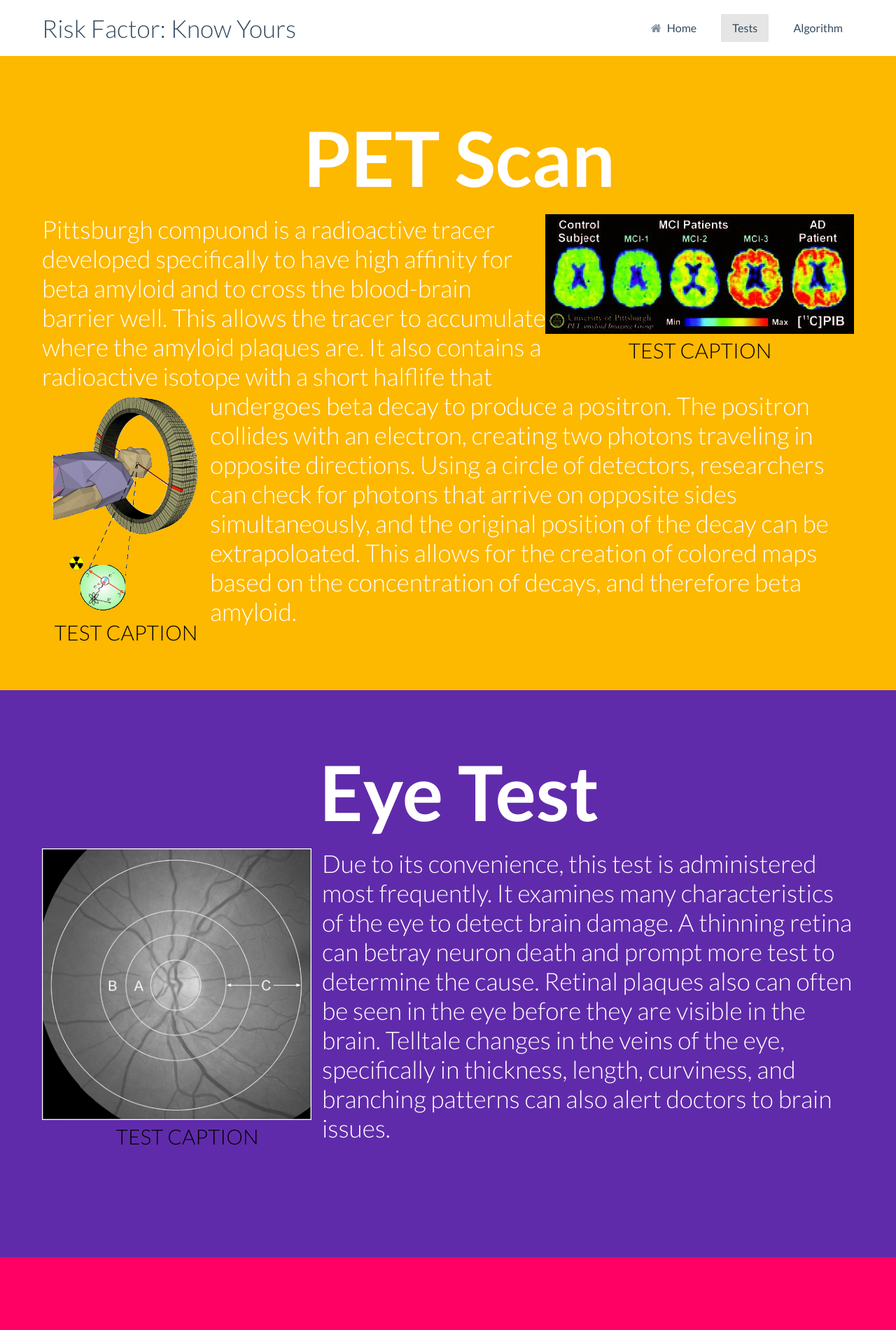
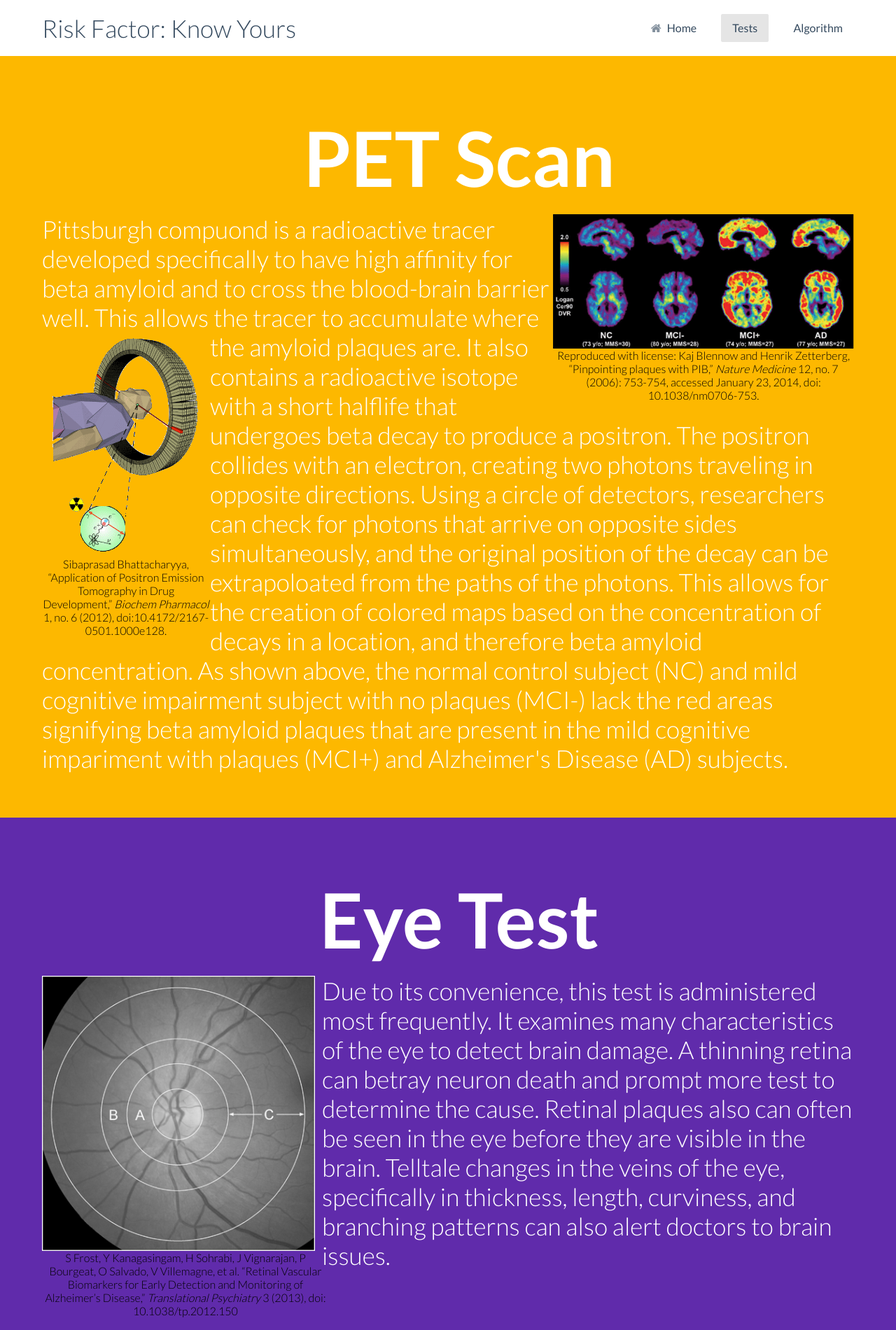
Before and after one commit to JJW5432/alzheimers.github.io, a Jekyll site: the page built from tests/index.html, in a window 1280 px wide. Shown: the top 1900 px of the page at 70% size. Built offline with Jekyll 4.4.1, drawn with Linux system fonts in a browser that asks for light colours; some of the changed text lies outside the part shown.

Commit message:
captions

```diff
--- a/assets/stylesheets/site.css
+++ b/assets/stylesheets/site.css
@@ -4,10 +4,22 @@
 
 header {
 	line-height: 3em;
+
+}
+
+figure {
+        display: inline-block;
+        text-align: center;
+        padding: 5px;
+        font-size: 16px;
+        color: black;
 }
 
 figcaption{
-	display:inline;
+        color: black;
+        display:inline;
+        font-size: 1em;
+        margin: 10px 0 0 0;
 }
 
 a#home:hover{
--- a/assets/stylesheets/tests.css
+++ b/assets/stylesheets/tests.css
@@ -25,19 +25,3 @@ h1{
 #blood img {
 	width: 400px;
 }
-
-a, figure {
-    display: inline-block;
-}
-
-figure {
-	text-align: center;
-}
-figcaption {
-    margin: 10px 0 0 0;
-    color:black;
-    font-size: 85%;
-}
-figure {
-    padding: 5px;
-}
--- a/tests/index.html
+++ b/tests/index.html
@@ -11,17 +11,23 @@ title: Tests
   <div class='row'>
     <div class='column_12'>
       <h2>
-        <figure style='float:right; width: 440px; text-align:center'>
-          <img align='right' alt='pet-scan' src='{{ site.baseurl }}/assets/images/pet.png' style='padding-left:15px' title='pet-scan'>
-          <figcaption>TEST CAPTION</figcaption>
+        <figure style='float:right; width: 430px; text-align:center'>
+          <img align='right' alt='pet-scan' src='{{ site.baseurl }}/assets/images/pet.gif' style='margin-left:15px; width: 430px;' title='pet-scan'>
+          <figcaption>
+            Reproduced with license: Kaj Blennow and Henrik Zetterberg, &ldquo;Pinpointing plaques with PIB,&rdquo;
+            <span class='text italic'>Nature Medicine</span>
+            12, no. 7 (2006): 753-754, accessed January 23, 2014, doi: 10.1038/nm0706-753.
+          </figcaption>
         </figure>
-        Pittsburgh compuond is a radioactive tracer developed specifically to have high affinity for beta amyloid and to cross the blood-brain barrier well. This allows the tracer to accumulate where the amyloid plaques are.
-        It also contains a radioactive isotope with a short halflife that undergoes beta decay to produce a positron.
+        Pittsburgh compuond is a radioactive tracer developed specifically to have high affinity for beta amyloid and to cross the blood-brain barrier well. This allows the tracer to accumulate
         <figure style='float:left; width: 240px; text-align:center'>
           <img align='left' alt='pet-machine' src='{{ site.baseurl }}/assets/images/pet-machine.gif' style='padding-left:15px;' title='pet-machine'>
-          <figcaption>TEST CAPTION</figcaption>
+          <figcaption></figcaption>
+          Sibaprasad Bhattacharyya, &ldquo;Application of Positron Emission Tomography in Drug Development,&rdquo;
+          <span class='text italic'>Biochem Pharmacol</span>
+          1, no. 6 (2012), doi:10.4172/2167-0501.1000e128.
         </figure>
-        The positron collides with an electron, creating two  photons traveling in opposite directions. Using a circle of detectors, researchers can check for photons that arrive on opposite sides simultaneously, and the original position of the decay can be extrapoloated. This allows for the creation of colored maps based on the concentration of decays, and therefore beta amyloid.
+        where the amyloid plaques are. It also contains a radioactive isotope with a short halflife that undergoes beta decay to produce a positron. The positron collides with an electron, creating two  photons traveling in opposite directions. Using a circle of detectors, researchers can check for photons that arrive on opposite sides simultaneously, and the original position of the decay can be extrapoloated from the paths of the photons. This allows for the creation of colored maps based on the concentration of decays in a location, and therefore beta amyloid concentration. As shown above, the normal control subject (NC) and mild cognitive impairment subject with no plaques (MCI-) lack the red areas signifying beta amyloid plaques that are present in the mild cognitive impariment with plaques (MCI+) and Alzheimer's Disease (AD) subjects.
       </h2>
     </div>
   </div>
@@ -34,9 +40,13 @@ title: Tests
   </div>
   <div class='row'>
     <div class='column_4'>
-      <figure style='float:left; width: 415px; text-align:center; font-size: 35px'>
-        <img align='left' alt='retina' src='{{ site.baseurl }}/assets/images/retina.jpg' style='padding-right:15px; width:400px;' title='retina'>
-        <figcaption>TEST CAPTION</figcaption>
+      <figure style='float:left; width: 410px; text-align:center;'>
+        <img align='left' alt='retina' src='{{ site.baseurl }}/assets/images/retina.jpg' style='margin-right:15px; width:390px;' title='retina'>
+        <figcaption>
+          S Frost, Y Kanagasingam, H Sohrabi, J Vignarajan, P Bourgeat, O Salvado, V Villemagne, et al. “Retinal Vascular Biomarkers for Early Detection and Monitoring of Alzheimer’s Disease,”
+          <span class='text italic'>Translational Psychiatry</span>
+          3 (2013), doi: 10.1038/tp.2012.150
+        </figcaption>
       </figure>
     </div>
     <div class='column_8'>
@@ -52,11 +62,11 @@ title: Tests
   </div>
   <div class='row'>
     <div class='column_12'>
-      <figure style='float:right; width: 415px; text-align:center; font-size: 35px'>
+      <figure style='float:right; width: 420px; text-align:center;'>
         <img align='right' alt='retina' src='{{ site.baseurl }}/assets/images/genes.jpg' style='padding-left:15px; height: 400px' title='retina'>
-        <figcaption>TEST CAPTION</figcaption>
+        <!-- /%figcaption TEST CAPTION -->
       </figure>
-      <h2>This test examines the alleles of certain genes assosciated with Alzheimer's. Certain genes, such as Amyloid Precursor Protein (APP), prenesilin 1, and prenesilin 2 guarantee that a patient will develop Alzheimer's, and increase risk of early onset. However, these genes account for fewer than 1% of cases; other mutations that increase the risk but do not guarantee that Alhzeimer's will develop are far more common. The most reliable such allele is APOE &epsilon;4, but other genes such as BIN1, CLU, PICALM, and CR1 are also tested. In addition, certain alleles can offer protection from Alzheimer's: while APOE &epsilon;4 increases risk, APOE &epsilon;2 reduces it.</h2>
+      <h2>This test examines the alleles of certain genes assosciated with Alzheimer's. Certain genes, such as Amyloid Precursor Protein (APP), prenesilin 1 (PS1), and prenesilin 2 (PS2) guarantee that a patient will develop Alzheimer's, and increase the likelihood that symptoms will develop early (before 65). They increase production of beta amyloid. However, these genes account for fewer than 1% of cases; other mutations that increase the risk but do not guarantee that Alhzeimer's will develop are far more common. The most reliable such allele is apolipoprotein E gene (APOE), specifically the allele &epsilon;4. Other genes assosciated with Alzheimer's such as BIN1, CLU, PICALM, and CR1 are also tested. In addition, certain alleles can offer protection from Alzheimer's: while APOE &epsilon;4 increases risk, a different allele, APOE &epsilon;2, offers some protection from Alzheimer's.</h2>
     </div>
   </div>
 </section>
```
Also changed, not shown: assets/images/pet.gif (added), 1 other file.
